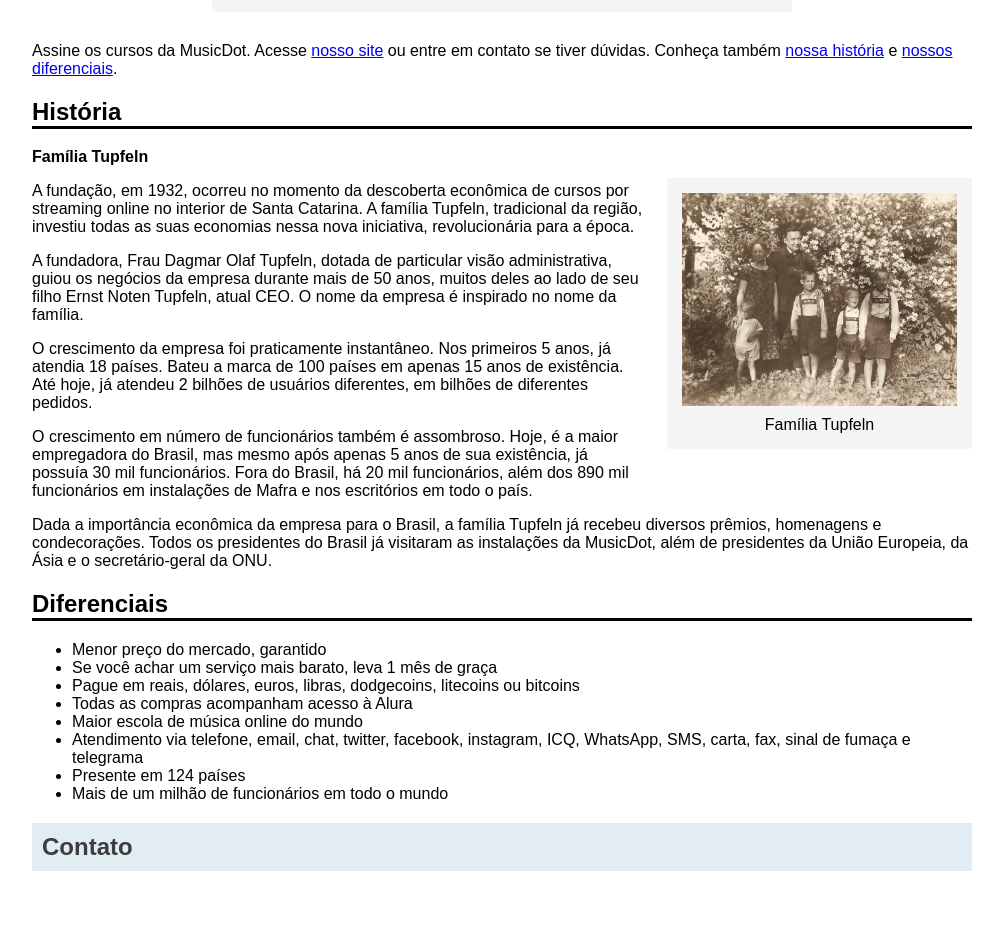
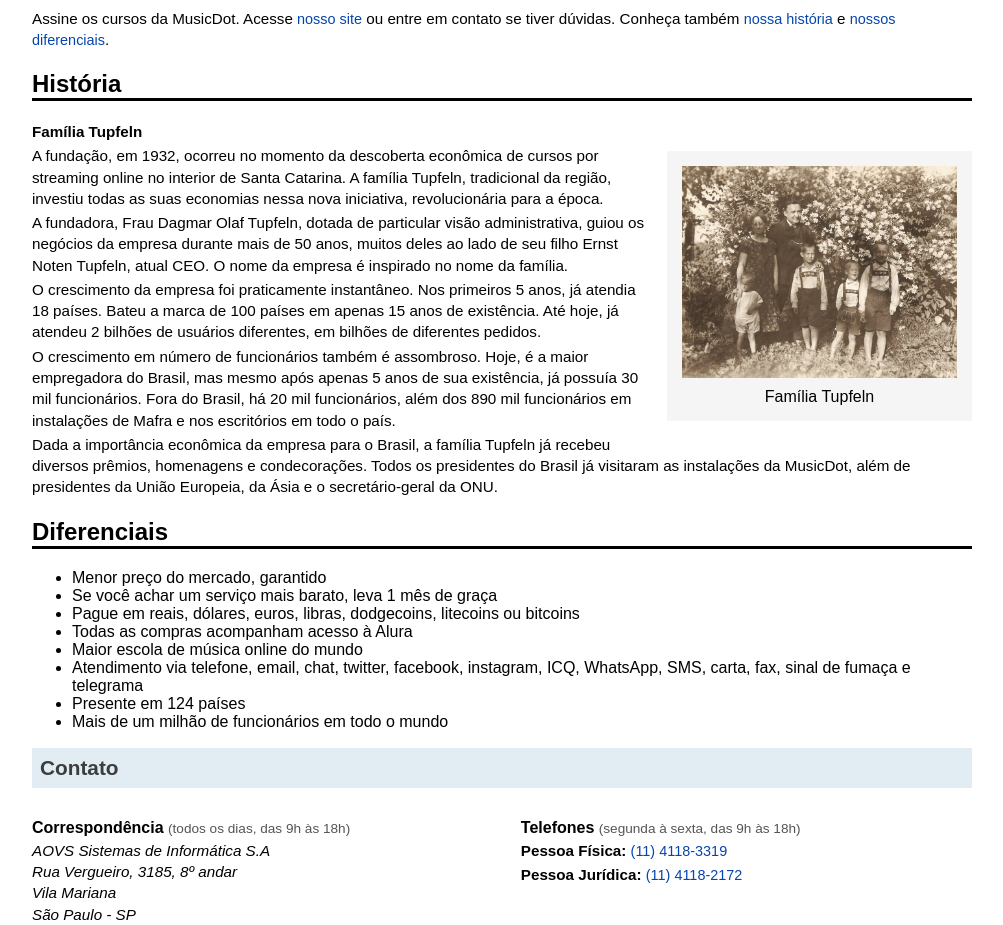
Before and after one commit to well-street/MUSIC-DOT, a plain HTML site: page sobre.html in a window 1280 px wide. Shown: the part 690-1615 px from the top of the page, without its empty margins (138-1141 px from the left). Before the commit the page ends 1581 px from the top, so only its background shows below. Drawn offline with Linux system fonts and the light colour scheme.

Commit message:
Tópico CSS, Atividade 6

```diff
--- a/sobre.css
+++ b/sobre.css
@@ -14,11 +14,15 @@
 .titulo-principal {
     color: #3D3D3D;
     background-color: #E1EDF2;
-    padding: 10px;
+    padding: 8px;
+    font-weight: bold;
+    font-size: 1.3em;
+    margin-bottom: 15px;
 }
 
 h2:not(.titulo-principal) {
     border-bottom: solid;
+    font-weight: bold;
 }
 
 figure {
@@ -54,3 +58,48 @@
     float: right;
     margin: 30px 0 20px 20px;
 }
+
+section {
+    display: flex;
+    justify-content: space-between;
+    margin-top: 10px;
+    gap: 20px;
+}
+
+section article {
+    width: 48%;
+}
+
+h3 {
+    font-size: 1em;
+    margin-bottom: 3px;
+}
+
+h3 small {
+    font-weight: normal;
+    color: #555;
+    font-size: 0.85em;
+}
+
+address {
+    font-style: italic;
+    line-height: 1.4;
+    margin-top: 3px;
+    font-size: 0.95em;
+}
+
+p {
+    line-height: 1.4;
+    margin: 3px 0;
+    font-size: 0.95em;
+}
+
+a {
+    color: #0645AD;
+    text-decoration: none;
+    font-size: 0.95em;
+}
+
+a:hover {
+    text-decoration: underline;
+}
--- a/sobre.html
+++ b/sobre.html
@@ -63,6 +63,24 @@
     </ul>
 
     <h2 class="titulo-principal">Contato</h2>
+
+    <section>
+        <article>
+            <h3><strong>Correspondência</strong> <small>(todos os dias, das 9h às 18h)</small></h3>
+            <address>
+                AOVS Sistemas de Informática S.A<br>
+                Rua Vergueiro, 3185, 8º andar<br>
+                Vila Mariana<br>
+                São Paulo - SP
+            </address>
+        </article>
+
+        <article>
+            <h3><strong>Telefones</strong> <small>(segunda à sexta, das 9h às 18h)</small></h3>
+            <p><strong>Pessoa Física:</strong> <a href="tel:+551141183319">(11) 4118-3319</a></p>
+            <p><strong>Pessoa Jurídica:</strong> <a href="tel:+551141182172">(11) 4118-2172</a></p>
+        </article>
+    </section>
 </div>
 </body>
 
```
